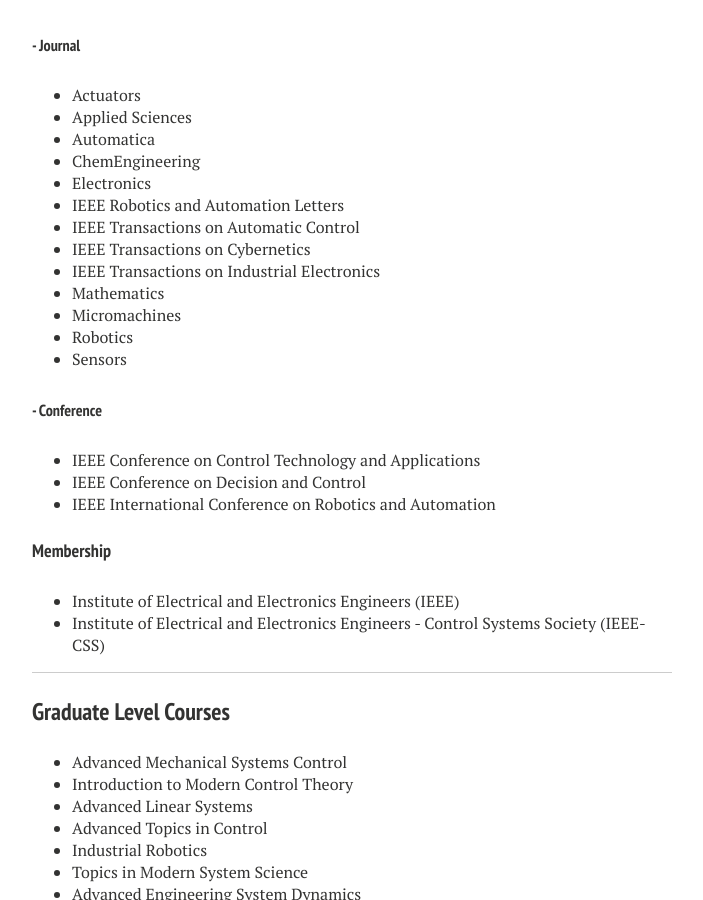
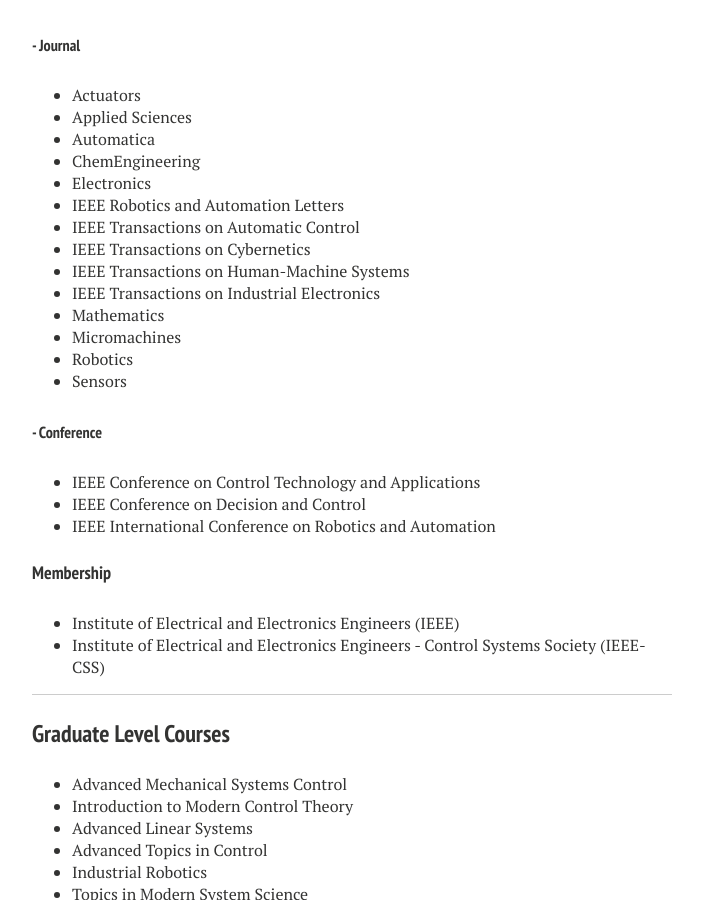
Before and after one commit to liutairan/liutairan.github.io, a Jekyll site: the page built from cv.md, in a window 1280 px wide and 900 px high, scrolled down 3178 px. Shown: the whole window, without its empty margins (288-991 px from the left). Built offline with Jekyll 4.4.1, drawn with Linux system fonts in a browser that asks for light colours; nearby versions of some CDN libraries.

Commit message:
Update cv.md

```diff
--- a/cv.md
+++ b/cv.md
@@ -137,6 +137,7 @@
 * IEEE Robotics and Automation Letters
 * IEEE Transactions on Automatic Control
 * IEEE Transactions on Cybernetics
+* IEEE Transactions on Human-Machine Systems
 * IEEE Transactions on Industrial Electronics
 * Mathematics
 * Micromachines
```
